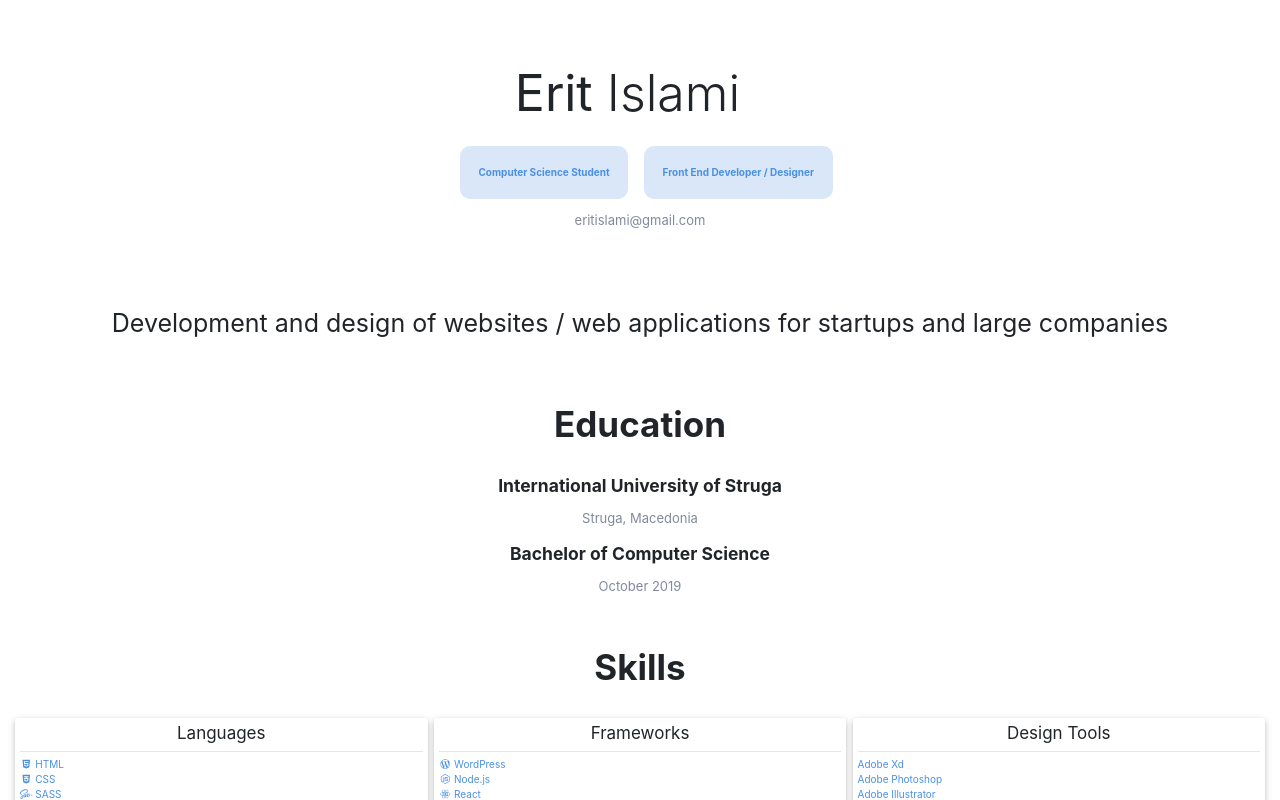
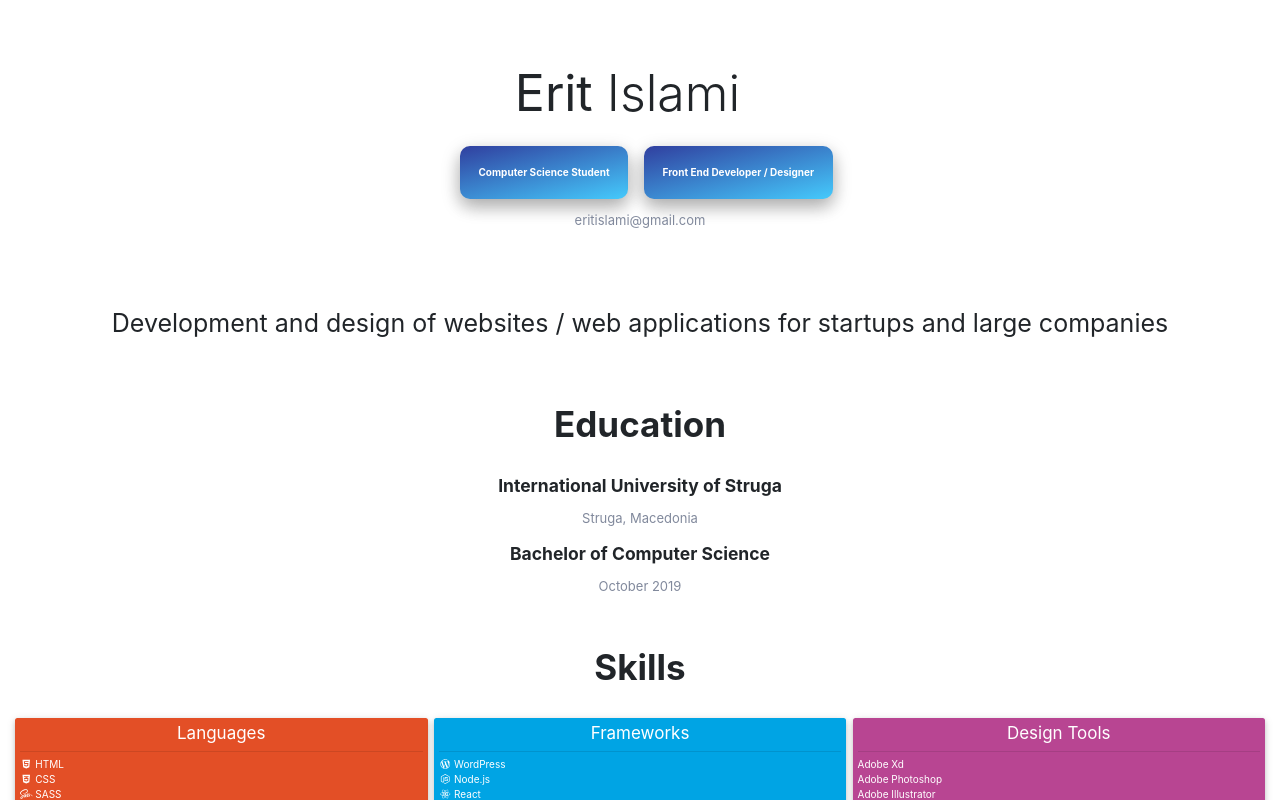
Before and after one commit to eritislami/resume, a plain HTML site: page index.html in a window 1280 px wide. Drawn offline with Linux system fonts and the light colour scheme; some packages are replaced by stand-ins of ours; no server answers; a script that the page names is missing; a web font is replaced by a local one.

Commit message:
Added more colors to the design

```diff
--- a/assets/css/style.sass
+++ b/assets/css/style.sass
@@ -1,4 +1,6 @@
 @import url("https://fonts.googleapis.com/css?family=Lato:300,400,700")
+
+$shadow: 0 8px 17px 0 rgba(0, 0, 0, 0.2), 0 6px 20px 0 rgba(0, 0, 0, 0.19)
 
 html, body
   width: 100%
@@ -8,7 +10,7 @@ html, body
   overflow-x: hidden
 
 body
-  font-family: -apple-system, BlinkMacSystemFont, "Lato", sans-serif
+  font-family: -apple-system, BlinkMacSystemFont, 'Lato', 'Roboto', sans-serif
   font-weight: 400
 
 ul
@@ -42,13 +44,15 @@ ul
   .tag
     vertical-align: top
     background-color: #D9E7F8
-    color: #4A90E2
+    background-image: linear-gradient(-14deg, #45cafc, #303f9f)
+    color: #fff
     font-weight: 700
     margin-top: 1.5%
     margin-left: 1%
     border-radius: 10px
     display: inline-block
     padding: 1.5%
+    box-shadow: $shadow
 
   .lead
     font-size: 2.5rem
@@ -64,16 +68,27 @@ ul
   h1
     font-weight: 400
 
+  .card.language-card
+    background-color: #e34f26
+
+  .card.framework-card
+    background-color: #00a4e4
+
+  .card.design-card
+    background-color: #b84592
+
   .card
     width: 33%
     margin: 0px 15px 3rem 15px
 
-    .card-title
-      text-align: center
+    .card-body
+      color: #fff
 
-    .card-body
+      .card-title
+        text-align: center
+
       .card-text
-        color: #4A90E2
+        color: #fff
 
         ul
           li
@@ -95,6 +110,7 @@ footer
   padding: 20px
   color: #fff
   background-color: #4A90E2
+  background-image: linear-gradient(40deg, #45cafc, #303f9f)
   text-align: center
 
 @media (max-width: 1480px)
--- a/index.html
+++ b/index.html
@@ -33,7 +33,7 @@
 
     <h1 class="display-4 font-weight-bold text-center mb-5">Skills</h1>
     <div class="skills">
-      <div class="card">
+      <div class="card language-card">
         <div class="card-body">
           <div class="card-title">
             <h3 class="h3-responsive">Languages</h3>
@@ -50,7 +50,7 @@
           </div>
         </div>
       </div>
-      <div class="card">
+      <div class="card framework-card">
         <div class="card-body">
           <div class="card-title">
             <h3 class="h3-responsive">Frameworks</h3>
@@ -66,7 +66,7 @@
           </div>
         </div>
       </div>
-      <div class="card">
+      <div class="card design-card">
         <div class="card-body">
           <div class="card-title">
             <h3 class="h3-responsive">Design Tools</h3>
```
Also changed, not shown: assets/css/style.css.
